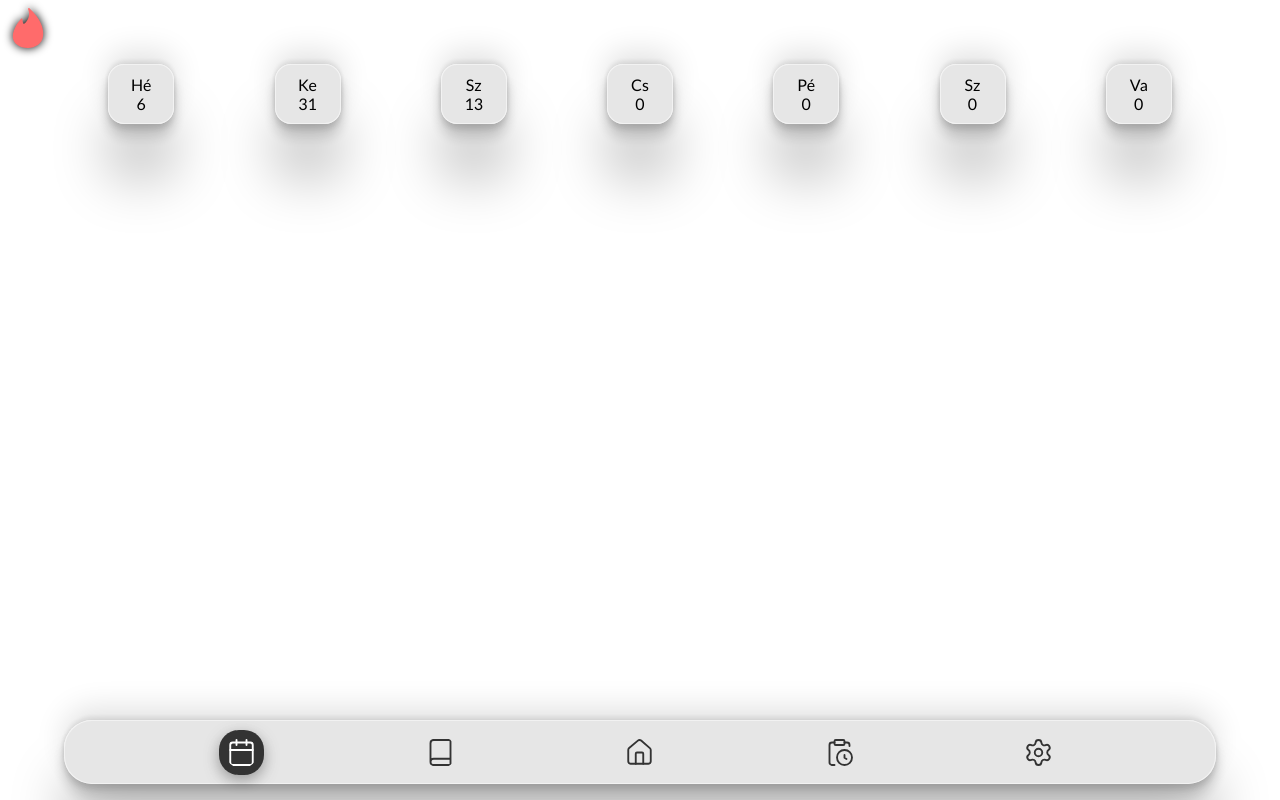
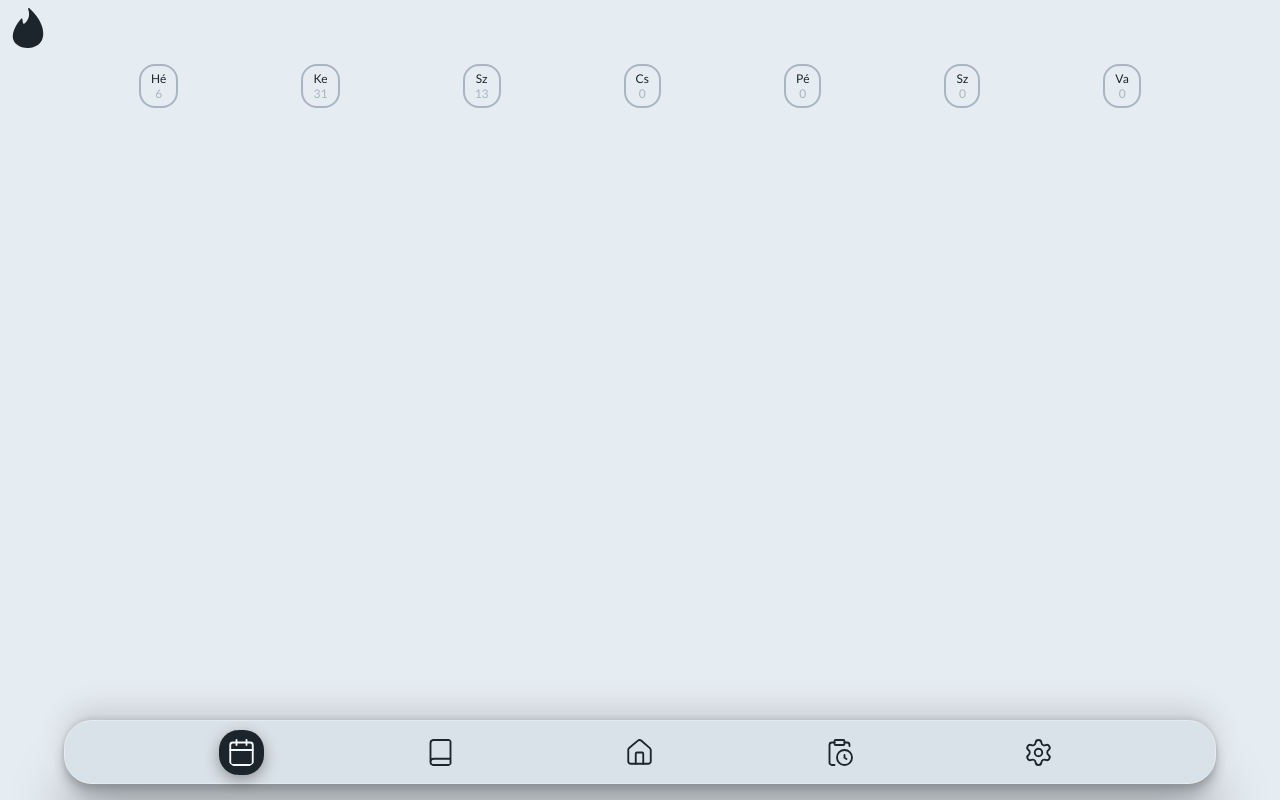
Before and after one commit to p3cap/KretaKopi, a Vue app in the folder Frontend/: page /orarend in a window 1280 px wide. Built offline with nearby package versions, Linux system fonts and the light colour scheme.

Commit message:
Colors, Adjustments

```diff
--- a/Frontend/index.html
+++ b/Frontend/index.html
@@ -8,6 +8,17 @@
   <link rel="preconnect" href="https://fonts.gstatic.com" crossorigin>
   <link href="https://fonts.googleapis.com/css2?family=Lato:ital,wght@0,100;0,300;0,400;0,700;0,900;1,100;1,300;1,400;1,700;1,900&display=swap" rel="stylesheet">
   <title>Vite App</title>
+  <style>
+    * {
+      -webkit-tap-highlight-color: transparent;
+    }
+    body {
+      height: 100dvh;
+      padding: 4rem 1rem 1rem 1rem;
+      background-color: var(--Platinum);
+      color: var(--Carbon-Black);
+    }
+  </style>
 </head>
 <body>
   <div id="app"></div>
--- a/Frontend/src/assets/base.css
+++ b/Frontend/src/assets/base.css
@@ -1,3 +1,17 @@
+:root {
+    --Bright-Snow: #F4F9FD;
+    --Platinum: #E5ECF2;
+    --Alabaster-Grey: #DAE2E9;
+    --Pale-Slate: #CAD4DD;
+    --Pale-Slate2: #A9B5C1;
+    --Slate-Grey: #687581;
+    --Iron-Grey: #45505A;
+    --Gunmetal: #303A43;
+    --Carbon-Black: #1D252C;
+    --Primary: #FF1313;
+    --Secondary: #FF4141;
+}
+
 *,
 *::before,
 *::after {
--- a/Frontend/src/components/Icon.vue
+++ b/Frontend/src/components/Icon.vue
@@ -14,7 +14,6 @@
         position: fixed;
         left: 0.5rem;
         top: 0.5rem;
-        fill: #FF6B6B;
-        filter: drop-shadow(0px 0px 5px black);
+        fill: var(--Carbon-Black);
     }
 </style>
--- a/Frontend/src/components/Navbar.vue
+++ b/Frontend/src/components/Navbar.vue
@@ -55,9 +55,9 @@ function setActive(key) {
         translate: -50% 0;
         width: 90vw;
         height: 8vh;
-        background-color: rgba(185, 185, 185, 0.354);
+        background-color: var(--Alabaster-Grey);
         backdrop-filter: blur(3.6px);
-        border: 1px solid hsl(0, 0%, 100%, 0.5);
+        border: 1px solid var(--Platinum);
         box-shadow: rgba(0, 0, 0, 0.25) 0px 54px 55px, rgba(0, 0, 0, 0.12) 0px -12px 30px, rgba(0, 0, 0, 0.12) 0px 4px 6px, rgba(0, 0, 0, 0.17) 0px 12px 13px, rgba(0, 0, 0, 0.09) 0px -3px 5px;
         border-radius: 1.75rem;
 
@@ -77,7 +77,7 @@ function setActive(key) {
             box-sizing: content-box;
             height: 30px;
             width: 30px;
-            color: hsl(0 0 20%);
+            color: var(--Carbon-Black);
             transition: all 0.25s ease;
             padding: 7.5px;
             border-radius: 1.25rem;
@@ -86,8 +86,8 @@ function setActive(key) {
     }
     .active svg {
         box-sizing: content-box;
-        background-color: hsl(0, 0%, 20%);
+        background-color: var(--Carbon-Black);
         box-shadow: rgba(0, 0, 0, 0.35) 0px 5px 15px;
-        color: white;
+        color: var(--Bright-Snow);
     }
 </style>
--- a/Frontend/src/views/ScheduleView.vue
+++ b/Frontend/src/views/ScheduleView.vue
@@ -45,28 +45,25 @@ import Navbar from "../components/Navbar.vue";
 </template>
 
 <style scoped>
-    #days {
-        margin-top: 4rem;
-    }
     ul {
         list-style: none;
         display: flex;
         justify-content: space-evenly;
-        width: 100vw;
-        padding: 0 0.5rem;
+        width: 100%;
     }
     #days li {
         display: flex;
         flex-direction: column;
         justify-content: center;
         align-items: center;
-        width: 2.5rem;
+        font-size: 0.75rem;
+        width: fit-content;
         border-radius: 1rem;
-        padding: 10px min(5vw, 2rem);
-        background-color: rgba(185, 185, 185, 0.354);
+        padding: 5px 10px;
         backdrop-filter: blur(3.6px);
-        border: 1px solid hsl(0, 0%, 100%, 0.5);
-        box-shadow: rgba(0, 0, 0, 0.25) 0px 54px 55px, rgba(0, 0, 0, 0.12) 0px -12px 30px, rgba(0, 0, 0, 0.12) 0px 4px 6px, rgba(0, 0, 0, 0.17) 0px 12px 13px, rgba(0, 0, 0, 0.09) 0px -3px 5px;
-
+        border: 2px solid var(--Pale-Slate2);
+        p:nth-of-type(2n) {
+            color: var(--Pale-Slate2);
+        }
     }
 </style>
--- a/Frontend/vite.config.js
+++ b/Frontend/vite.config.js
@@ -8,7 +8,7 @@ import vueDevTools from 'vite-plugin-vue-devtools'
 export default defineConfig({
   plugins: [
     vue(),
-    vueDevTools(),
+    // vueDevTools(),
   ],
   resolve: {
     alias: {
```
Lines whose indentation alone changed are shown as unchanged.
